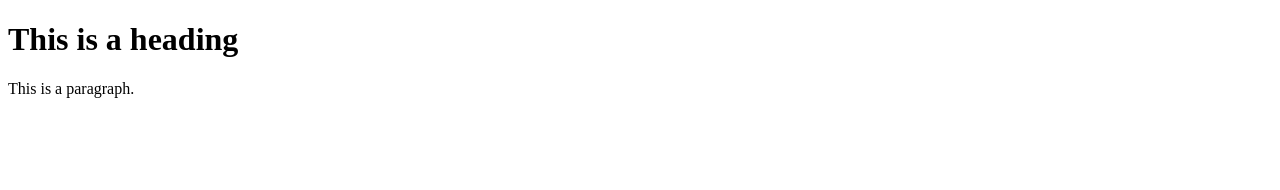
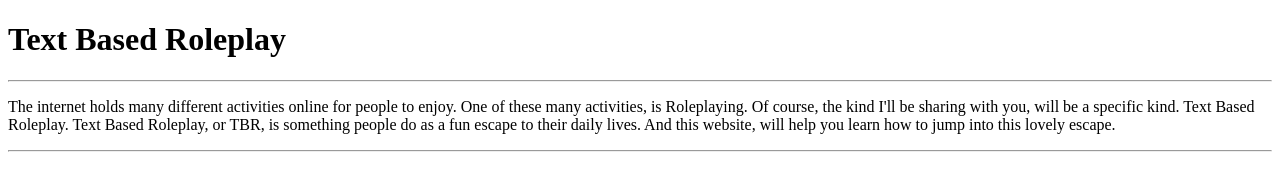
Before and after one commit to NaithanR/FirstWebsite, a plain HTML site: page index.html in a window 1280 px wide. Drawn offline with Linux system fonts and the light colour scheme.

Commit message:
Body Paragraph Completion.

```diff
--- a/index.html
+++ b/index.html
@@ -1,12 +1,17 @@
 <!DOCTYPE html>
 <html>
 <head>
-    <title>Testing</title>
+    <title>My First Website</title>
 </head>
 <body>
 
-  <h1>This is a heading</h1>
-  <p>This is a paragraph.</p>
-
+  <h1>Text Based Roleplay</h1>
+  <hr>
+  <p>The internet holds many different activities online for people to enjoy.
+  One of these many activities, is Roleplaying. Of course, the kind I'll be
+sharing with you, will be a specific kind. Text Based Roleplay. Text Based Roleplay,
+or TBR, is something people do as a fun escape to their daily lives. And this
+website, will help you learn how to jump into this lovely escape.</p>
+  <hr>
 </body>
 </html>
```
